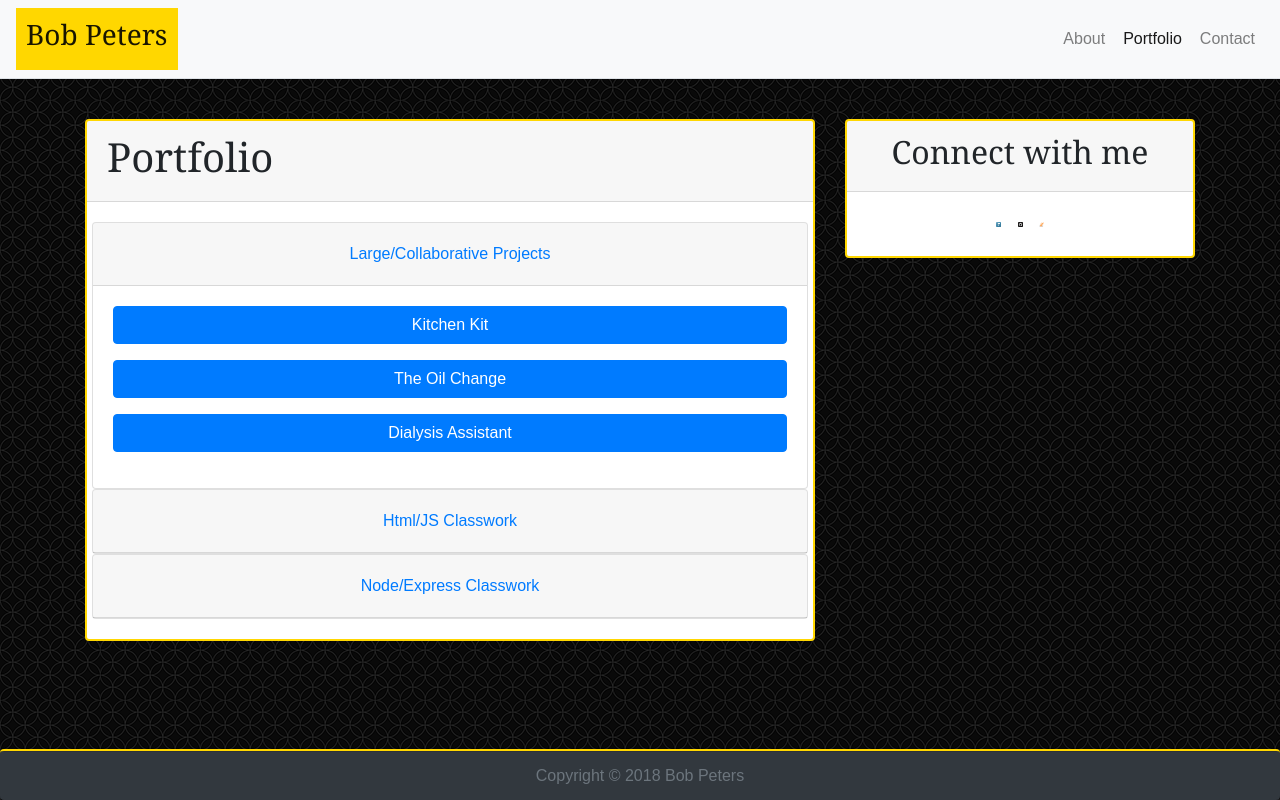
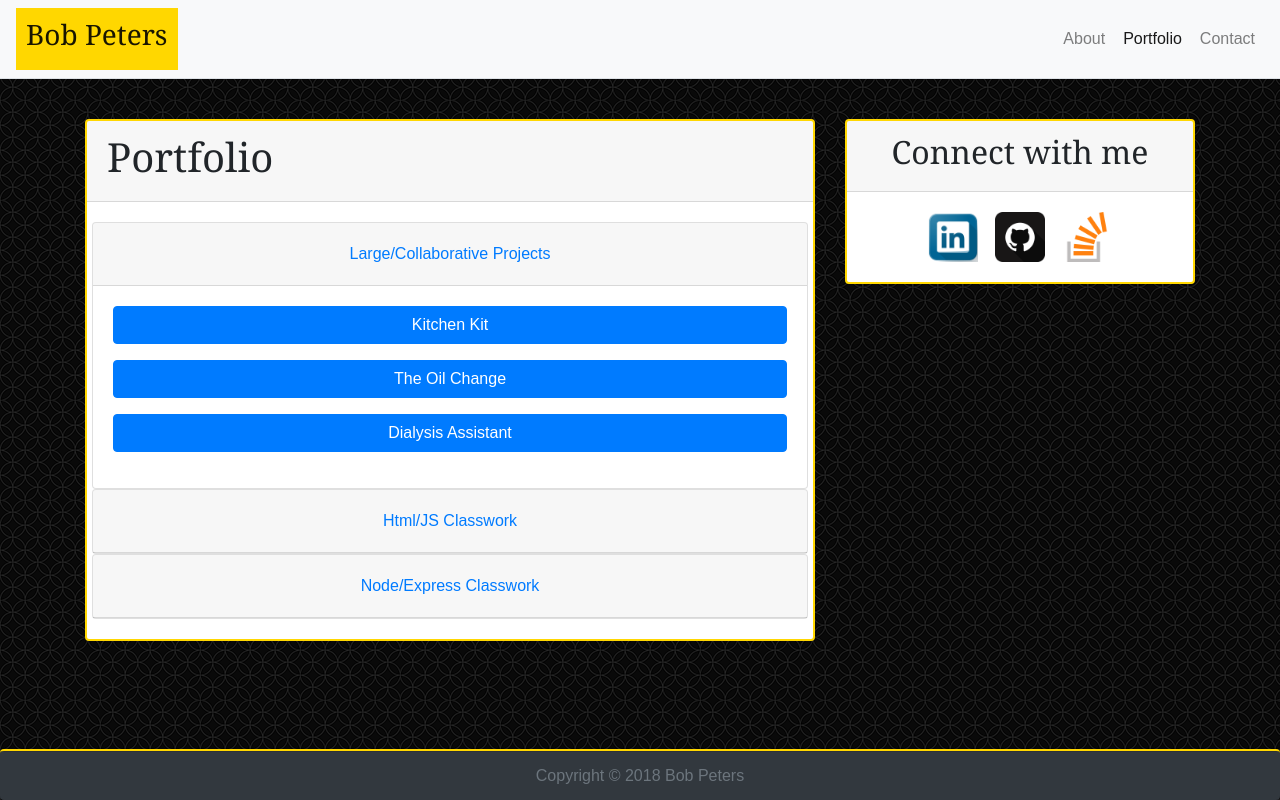
Before and after one commit to Bobby-Lishez/Bootstrap-portfolio, a plain HTML site: page portfolio.html in a window 1280 px wide. Drawn offline with nearby package versions, Linux system fonts and the light colour scheme.

Commit message:
fixed links

```diff
--- a/portfolio.html
+++ b/portfolio.html
@@ -232,13 +232,13 @@
                     </div>
                     <div class="card-body">
                         <a href="https://www.linkedin.com/in/bob-peters-015785157/" target="_blank">
-                            <img height=5 0px width=5 0px src="assets/images/linkedin.png" alt="linkedin">
+                            <img height=50px width=50px src="assets/images/linkedin.png" alt="linkedin">
                         </a>&ensp;
                         <a href="https://github.com/Bobby-Lishez" target="_blank">
-                            <img height=5 0px width=5 0px src="assets/images/github.png" alt="github">
+                            <img height=50px width=50px src="assets/images/github.png" alt="github">
                         </a>&ensp;
                         <a href="https://stackoverflow.com/users/story/9243291#" target="_blank">
-                            <img height=5 0px width=5 0px src="assets/images/stack_overflow.png" alt="stackOverflow">
+                            <img height=50px width=50px src="assets/images/stack_overflow.png" alt="stackOverflow">
                         </a>
                     </div>
                 </section>
```
